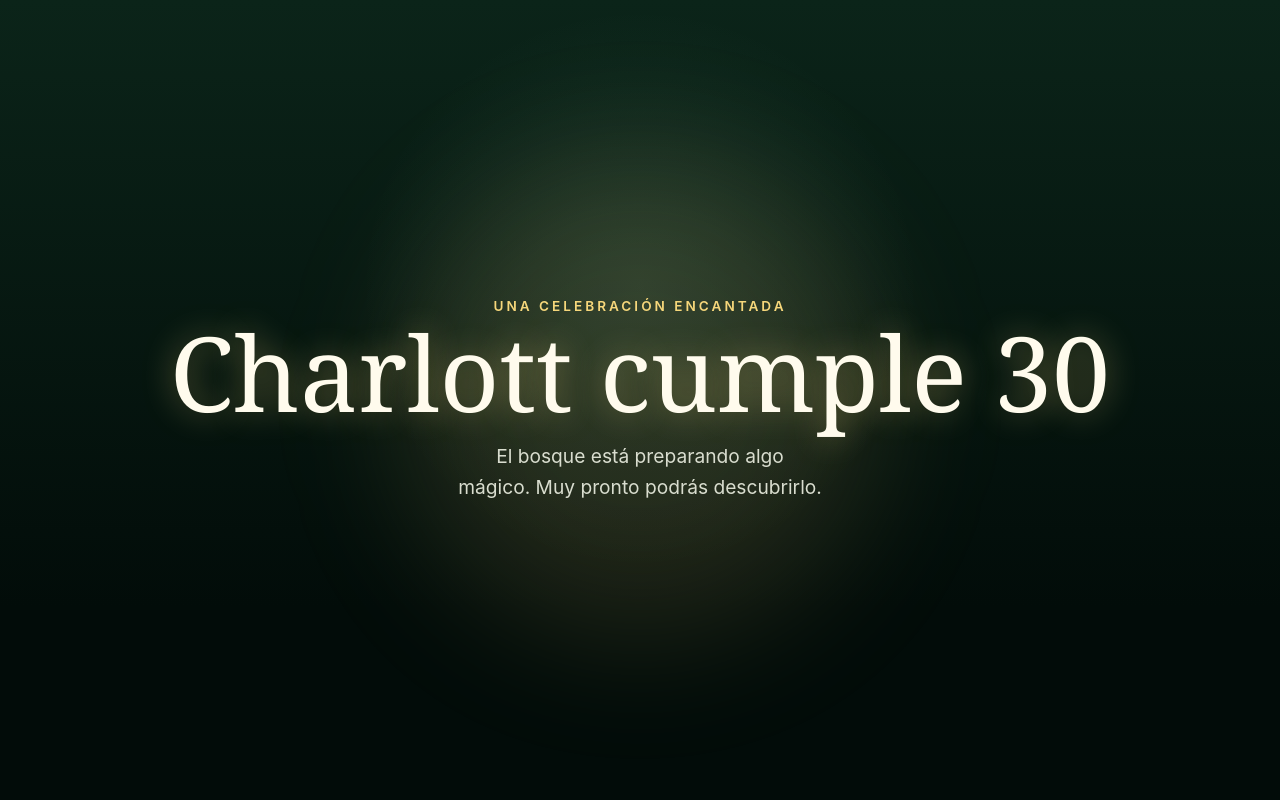
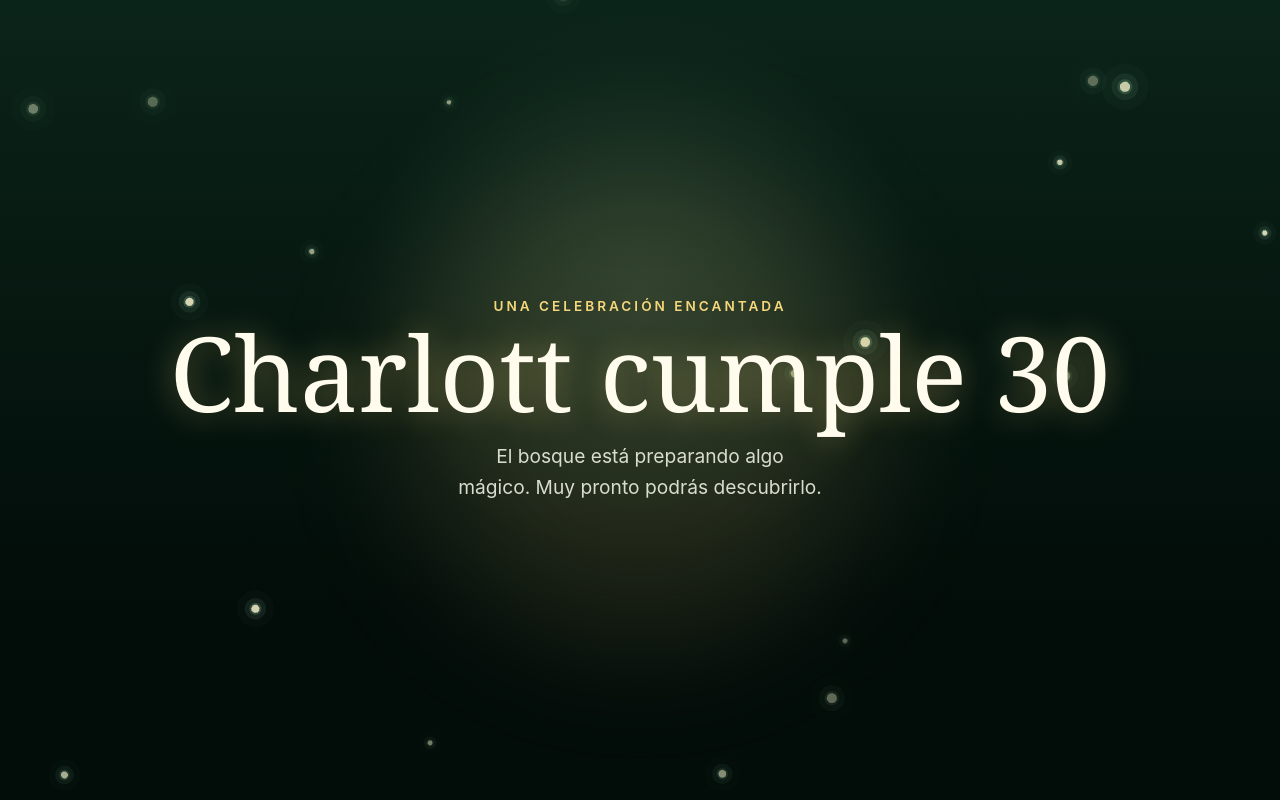
Before and after one commit to Darouji/Cumple-Charlott, a React (Vite) app: page / in a window 1280 px wide. Built offline with nearby package versions, Linux system fonts and the light colour scheme.

Commit message:
feat: mount PixiJS scene

```diff
--- a/src/app/App.tsx
+++ b/src/app/App.tsx
@@ -1,9 +1,12 @@
 import { invitationConfig } from "../config/invitation.config";
+import { PixiScene } from "../scene/PixiScene";
 import styles from "./App.module.css";
 
 export function App() {
   return (
     <main className={styles.app}>
+      <PixiScene />
+
       <section className={styles.content} aria-labelledby="invitation-title">
         <div className={styles.glow} aria-hidden="true" />
 
```
